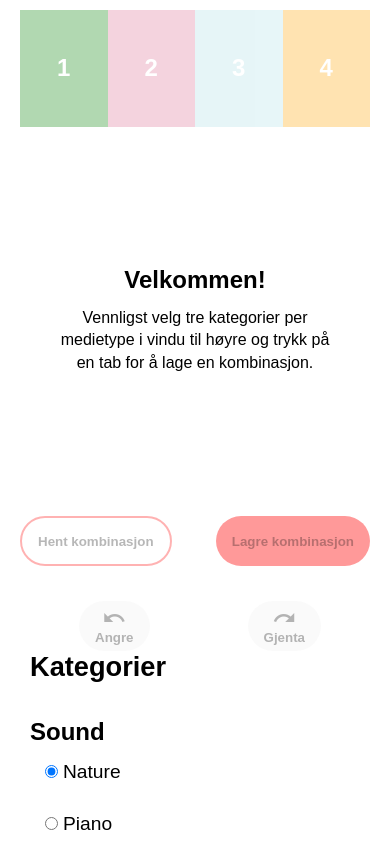
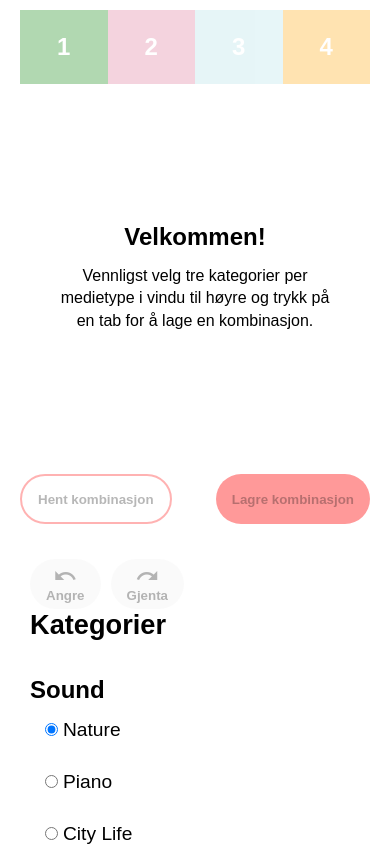
Before and after one commit to harkamalsi/react-SPA, a React (Create React App) app: page / in a window 390 px wide. Shown: the top 846 px of the page. Built offline with nearby package versions, Linux system fonts and the light colour scheme.

Commit message:
fixed a issue with responsiveness vol2

```diff
--- a/src/components/app/App.css
+++ b/src/components/app/App.css
@@ -99,15 +99,6 @@ main {
     justify-content: center;
   }
 
-<<<<<<< Updated upstream
-  form>label {
-    padding: 15px;
-  }
-}
-
-/*breadth of iphone x/8/7/6 = 375px */
-@media only screen and (max-width:376px) and (orientation: portrait) {
-=======
   .undo-redo-buttons {
     display: block;
     width: auto;
@@ -127,7 +118,6 @@ main {
 
 /*bredden til iphone x/8/7/6 = 375px */
 @media only screen and (max-width:510px) and (orientation: portrait) {
->>>>>>> Stashed changes
 
   .grid-container {
     grid-template-areas: 'tab''main''fav''cat';
```
